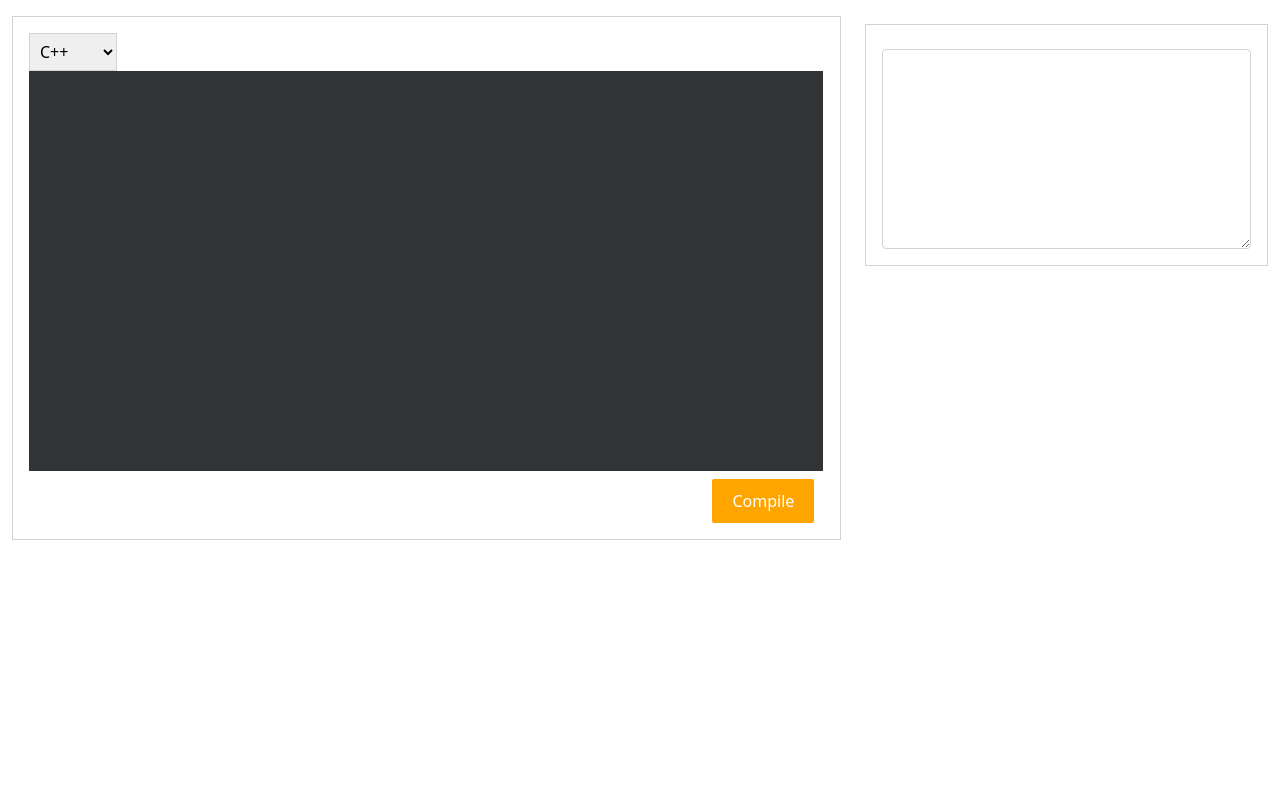
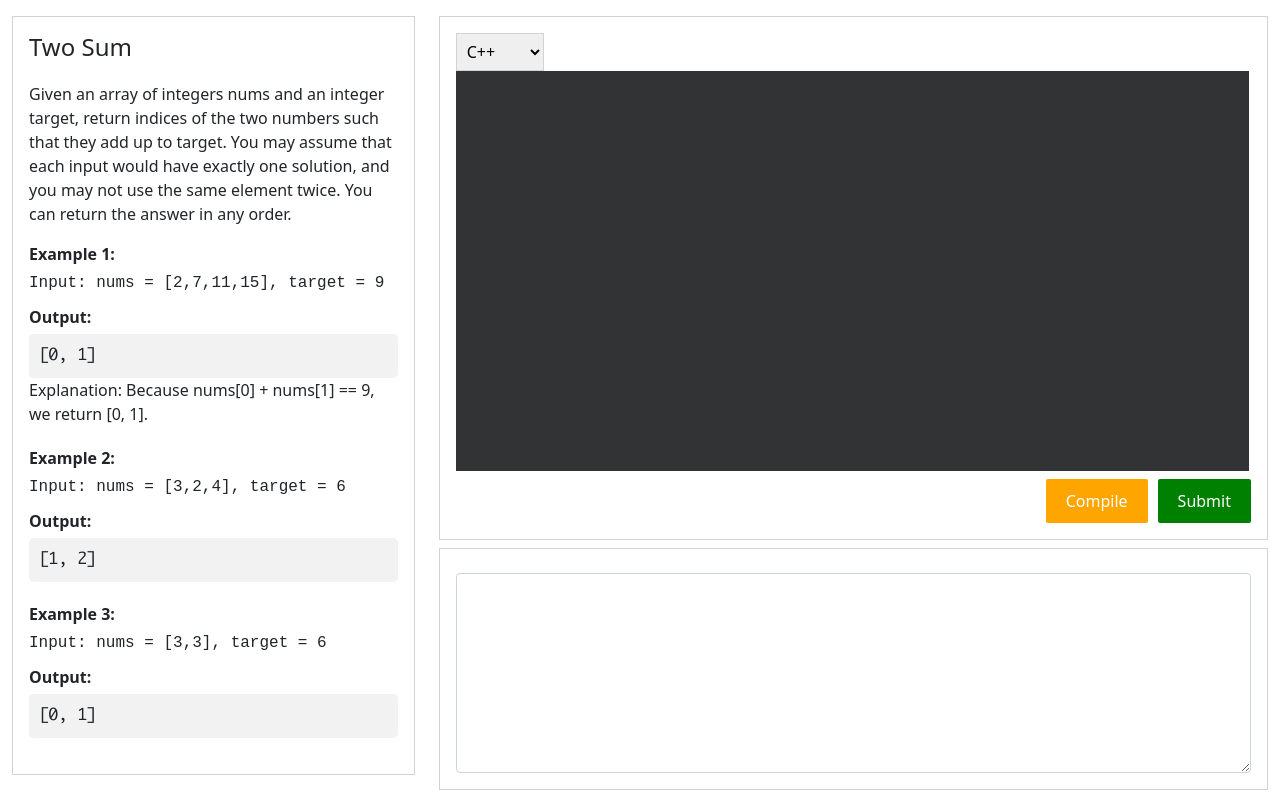
Before and after one commit to amitskasabe/node-compiler, a website with bundled scripts: page index.html in a window 1280 px wide. Built offline with nearby package versions, Linux system fonts and the light colour scheme; a web font is replaced by a local one.

Commit message:
all bugs fixed

```diff
--- a/index.html
+++ b/index.html
@@ -166,6 +166,52 @@
     </header>
     <div class="container-fluid mt-3">
       <div class="row">
+        <div class="col-lg-4">
+          <div class="card">
+            <div class="card-body">
+              <h1>Two Sum</h1>
+              <p>
+                Given an array of integers nums and an integer target, return
+                indices of the two numbers such that they add up to target. You
+                may assume that each input would have exactly one solution, and
+                you may not use the same element twice. You can return the
+                answer in any order.
+              </p>
+              <div class="example">
+                <div class="input-label">Example 1:</div>
+                <div class="input">
+                  <span>Input: </span>
+                  <span>nums = [2,7,11,15], target = 9</span>
+                </div>
+                <div class="output-label">Output:</div>
+                <div class="output">[0, 1]</div>
+                <div class="explanation">
+                  Explanation: Because nums[0] + nums[1] == 9, we return [0, 1].
+                </div>
+              </div>
+
+              <div class="example">
+                <div class="input-label">Example 2:</div>
+                <div class="input">
+                  <span>Input: </span>
+                  <span>nums = [3,2,4], target = 6</span>
+                </div>
+                <div class="output-label">Output:</div>
+                <div class="output">[1, 2]</div>
+              </div>
+
+              <div class="example">
+                <div class="input-label">Example 3:</div>
+                <div class="input">
+                  <span>Input: </span>
+                  <span>nums = [3,3], target = 6</span>
+                </div>
+                <div class="output-label">Output:</div>
+                <div class="output">[0, 1]</div>
+              </div>
+            </div>
+          </div>
+        </div>
         <div class="col-lg-8">
           <div class="card">
             <div class="card-body">
@@ -175,7 +221,13 @@
                 <option value="python">Python</option>
               </select>
               <textarea id="area" class="scroll-container mt-5"> </textarea>
-
+              <button
+                class="btn btn-primary mt-2"
+                style="float: right"
+                id="submit"
+              >
+                Submit
+              </button>
               <button
                 class="btn btn-primary mt-2"
                 style="float: right; margin-right: 10px"
@@ -185,12 +237,12 @@
               </button>
             </div>
           </div>
-        </div>
-        <div class="col-lg-4">
-          <div class="card mt-2">
-            <div class="card-body">
-              <textarea id="output" readonly class="form-control mt-2">
-              </textarea>
+          <div class="col-lg-12">
+            <div class="card mt-2">
+              <div class="card-body">
+                <textarea id="output" readonly class="form-control mt-2">
+                </textarea>
+              </div>
             </div>
           </div>
         </div>
--- a/package.json
+++ b/package.json
@@ -10,8 +10,6 @@
     "path": "^0.12.7"
   },
   "scripts": {
-    "start": "node Api",
-    "dev": "nodemon Api",
-    "build" : "npm i"
+    "start" : "start Api"
   }
 }
```
Also changed, not shown: Api.js (+9 -14 lines), 7 other files.
